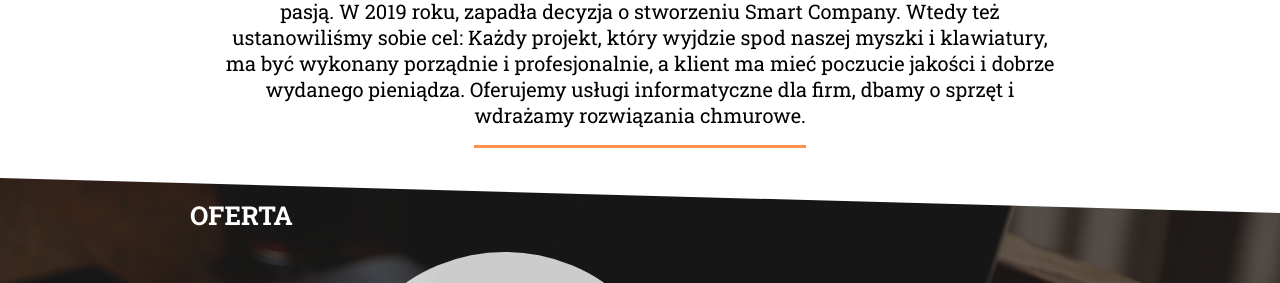
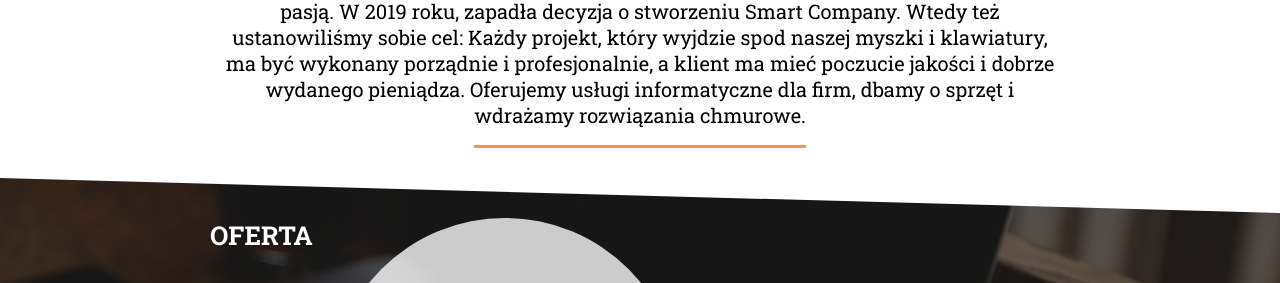
Before and after one commit to KarolKoko/FinallSmartCompanySite, a plain HTML site: page index.html in a window 1280 px wide. Shown: the part 932-1215 px from the top of the page. Drawn offline with nearby package versions, Linux system fonts and the light colour scheme.

Commit message:
little corrections

```diff
--- a/index.html
+++ b/index.html
@@ -21,7 +21,7 @@
     <header class="header">
         <nav class="header__nav" id="headerNav">
             <img src="./img/smart-company-logo.png" class="header__img" alt="Logo firmy Smart Company">
-            <button class="header__btn" id="menuBtn"><i class="bi bi-list header__btn__icon"></i></button>
+            <button aria-label="nawigacja" class="header__btn" id="menuBtn"><i class="bi bi-list header__btn__icon"></i></button>
         </nav>
         <div class="header__body">
             <div class="header__bg">
--- a/sass/_media.scss
+++ b/sass/_media.scss
@@ -66,10 +66,10 @@
             display: block;
             max-width: 900px;
             // margin-top: 20px;
-            margin-left: auto;
-            margin-right: auto;
-            position: relative;
+            position: absolute;
             top: 20px;
+            left: 50%;
+            transform: translate(-50%);
             z-index: 8;
         }
         div.offer__bg{
--- a/sass/main.scss
+++ b/sass/main.scss
@@ -247,6 +247,7 @@ body{
     padding: 20px;
     &__text{
         margin-left: 10px;
+        color: $pure-white;
     }
 }
 
```
Also changed, not shown: css/main.css, 1 other file.
